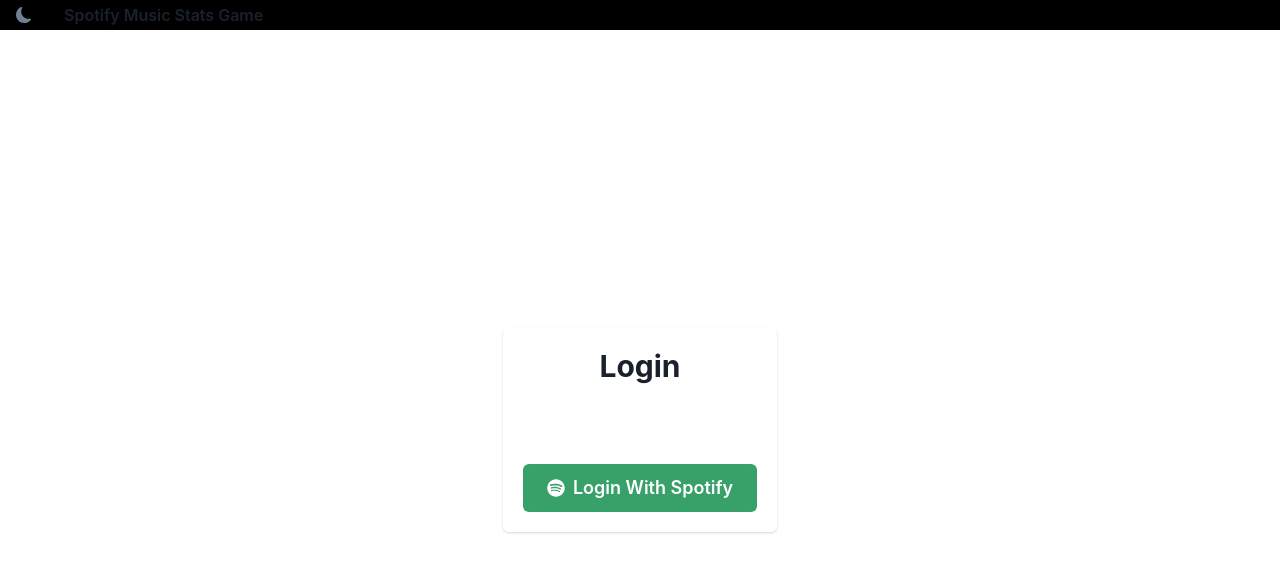
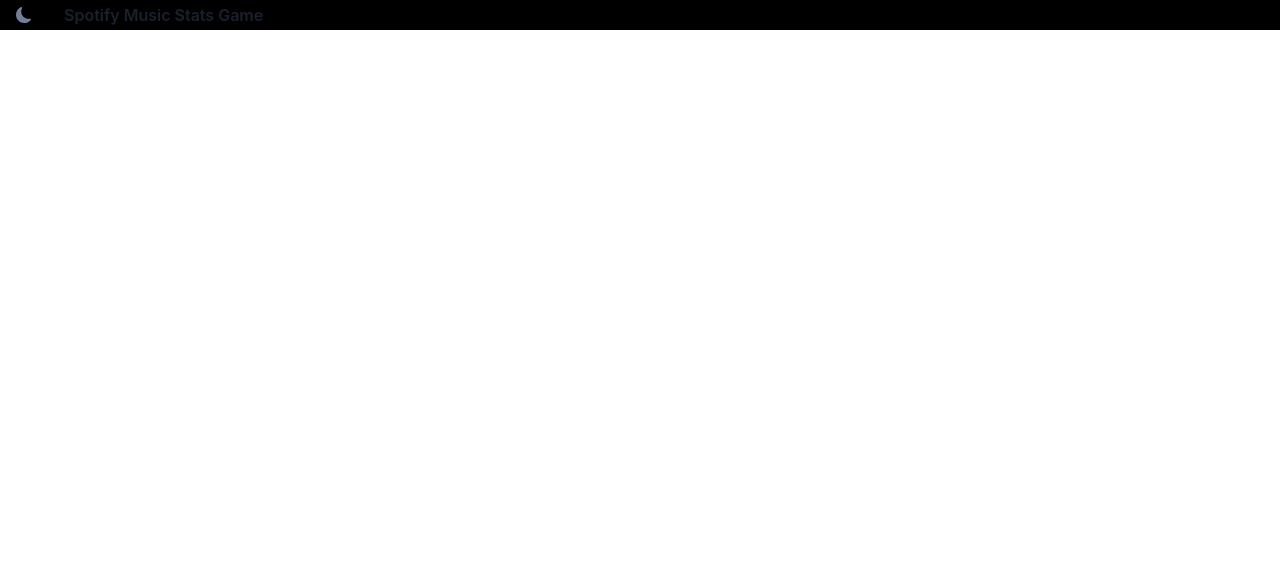
Before and after one commit to JacobBartlett24/SpotifyStatsGame, a React (Create React App) app: page / in a window 1280 px wide. Shown: the top 572 px of the page. Built offline with nearby package versions, Linux system fonts and the light colour scheme.

Commit message:
Fix routing

```diff
--- a/src/App.js
+++ b/src/App.js
@@ -12,7 +12,7 @@
           <Routes>
             <Route path="/SongPage" element={<SongPage />} />
             <Route path="/Game" element={<Game />} />
-            <Route path="/" element={<Login />} />
+            <Route path="/SpotifyStatsGame" element={<Login />} />
           </Routes>
         </BrowserRouter>
       </div>
--- a/src/components/Login.js
+++ b/src/components/Login.js
@@ -9,7 +9,7 @@
     const [token, setToken] = useState('')
 
     const clientId = '2925bd9799f14dc494db1806a83a4ab8';
-    const redirectUri = 'http://localhost:3000/';
+    const redirectUri = 'http://localhost:3000/SpotifyStatsGame';
     const responseType = 'token'
     const authEndpoint = 'https://accounts.spotify.com/authorize'
 
```
